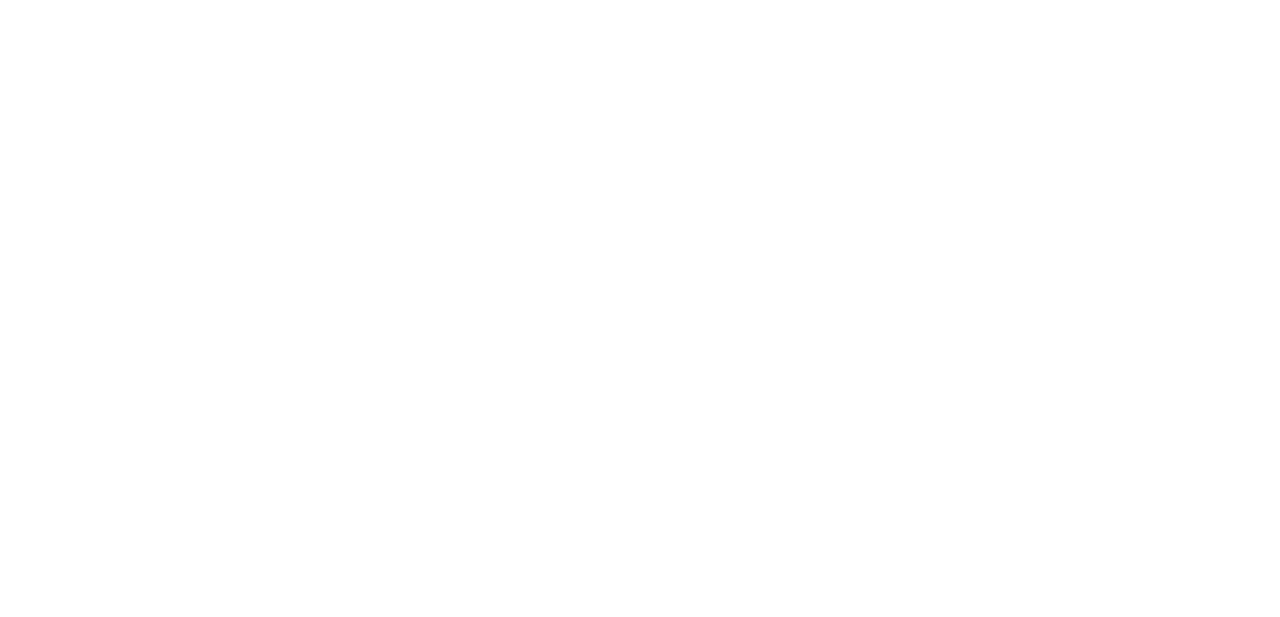
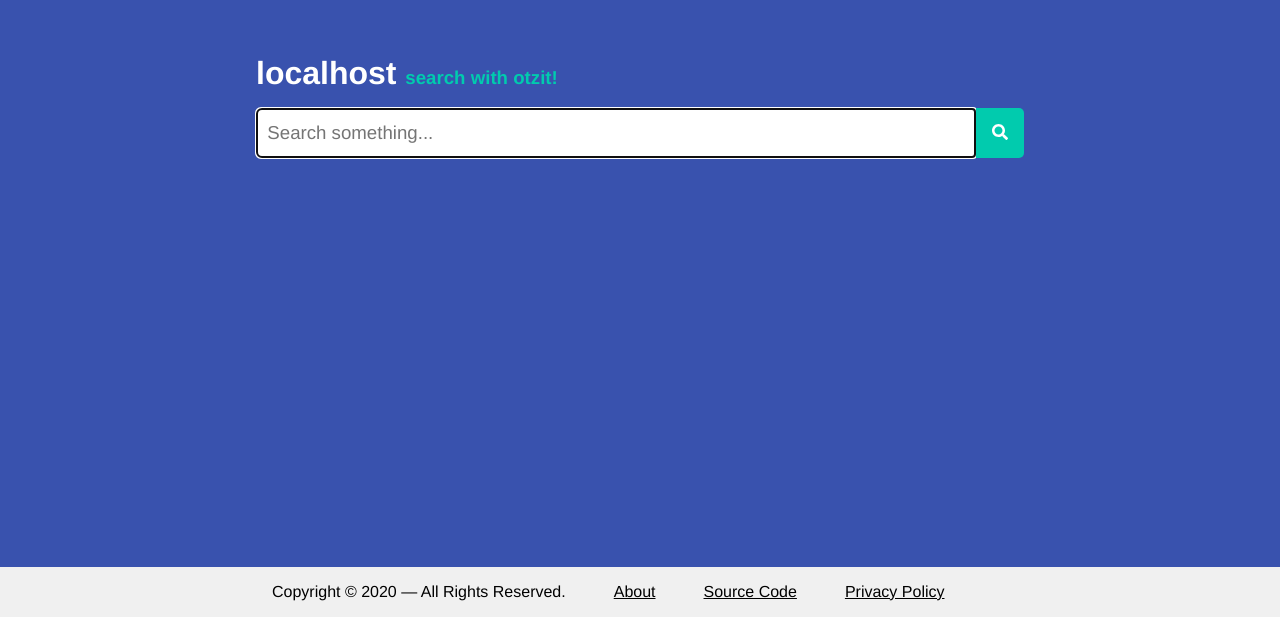
Before and after one commit to otz1/otz-front, a React (Create React App) app: page /#/search in a window 1280 px wide. Shown: the part 233-850 px from the top of the page. Before the commit the page ends 800 px from the top, so only its background shows below. Built offline with nearby package versions, Linux system fonts and the light colour scheme.

Commit message:
add a separate page for searches and a verification file for load balance testing

```diff
--- a/package.json
+++ b/package.json
@@ -17,6 +17,7 @@
     "cors": "^2.8.5",
     "express": "^4.17.1",
     "html-to-react": "^1.4.2",
+    "query-string": "^6.12.0",
     "react": "^16.9.0",
     "react-dom": "^16.9.0",
     "react-router-dom": "^5.1.2",
--- a/src/components/SearchBar/SearchBar.tsx
+++ b/src/components/SearchBar/SearchBar.tsx
@@ -1,4 +1,4 @@
-import React, { useState } from 'react'
+import React, { useState, useEffect } from 'react'
 import './SearchBar.css'
 import { FontAwesomeIcon } from '@fortawesome/react-fontawesome'
 import { faSearch } from '@fortawesome/free-solid-svg-icons'
@@ -6,14 +6,21 @@ import { Button } from 'util/Button'
 
 interface SearchBarProps {
   processSearchHandler: (query: string) => void
+  initialQuery?: string
 }
 
-const SearchBar = ({ processSearchHandler }: SearchBarProps) => {
+const SearchBar = ({ processSearchHandler, initialQuery }: SearchBarProps) => {
   const [query, setQuery] = useState('')
 
   const handleOnChange = (e: any) => setQuery(e.target.value)
   const handleKeyUp = (e: any) => { if (e.keyCode === 13) processSearchHandler(query) }
   const handleSubmit = () => processSearchHandler(query)
+
+  useEffect(() => {
+    if (initialQuery) {
+      setQuery(initialQuery)
+    }
+  }, [initialQuery])
 
   return (
     <div className='search-bar-container'>
--- a/src/index.tsx
+++ b/src/index.tsx
@@ -7,6 +7,7 @@ import * as serviceWorker from './serviceWorker'
 import './index.css'
 
 import { SearchPage } from './pages/SearchPage/SearchPage'
+import { MainSearchPage } from './pages/SearchPage/MainSearchPage'
 import { PrivacyPolicyPage } from './pages/PrivacyPolicy/PrivacyPolicyPage'
 
 const RouteWithScroll = (children: any) => {
@@ -18,6 +19,9 @@ const App = () => {
     <Router>
       <Switch>
         <RouteWithScroll exact path='/'>
+          <MainSearchPage/>
+        </RouteWithScroll>
+        <RouteWithScroll exact path='/search'>
           <SearchPage/>
         </RouteWithScroll>
         <RouteWithScroll path='/privacy-policy'>
--- /dev/null
+++ b/src/pages/SearchPage/MainSearchPage.tsx
@@ -0,0 +1,29 @@
+import React, { useState } from 'react'
+import './SearchPage.css'
+
+import { SearchBar } from 'components/SearchBar/SearchBar'
+import { Header } from 'components/Header/Header'
+import { Footer } from 'components/Footer/Footer'
+import { Redirect } from 'react-router-dom'
+
+const MainSearchPage = () => {
+  const [query, setQuery] = useState('')
+
+  const handleProcessSearch = async (query: string) => {
+    setQuery(query)
+  }
+
+  return (
+    <>
+      { query && <Redirect push to={`/search?query=${query}`} /> }
+      <Header>
+        <SearchBar processSearchHandler={handleProcessSearch} />
+      </Header>
+      <Footer/>
+    </>
+  )
+}
+
+export {
+    MainSearchPage
+}
--- a/src/pages/SearchPage/SearchPage.tsx
+++ b/src/pages/SearchPage/SearchPage.tsx
@@ -1,5 +1,7 @@
 import React, { useState, useEffect } from 'react'
 import './SearchPage.css'
+
+import queryString from 'query-string'
 
 import { SearchResult } from 'model/model'
 import { SearchBar } from 'components/SearchBar/SearchBar'
@@ -10,6 +12,7 @@ import { SearchResultContainer } from './SearchResultContainer'
 import { Header } from 'components/Header/Header'
 import { Footer } from 'components/Footer/Footer'
 import { resizeHeader } from 'pages/util'
+import { useLocation } from 'react-router-dom'
 
 const SearchPage = () => {
   const [searchResult, setSearchResult] = useState<SearchResult>({
@@ -20,8 +23,9 @@ const SearchPage = () => {
     searchTerms: [],
   })
 
-  // TODO high order component for loading.
+  const location = useLocation()
   const [loading, setLoading] = useState(false)
+  const [initialQuery, setInitialQuery] = useState('')
 
   const handleProcessSearch = async (query: string) => {
     if (!query || query.length === 0) {
@@ -42,13 +46,22 @@ const SearchPage = () => {
   }
 
   useEffect(() => {
+    const values = queryString.parse(location.search)
+    const { query } = values
+    if (query) {
+      setInitialQuery(query as string)
+      handleProcessSearch(query as string)
+    }
+  }, [location])
+
+  useEffect(() => {
     setLoading(false)
   }, [searchResult])
 
   return (
     <>
       <Header>
-        <SearchBar processSearchHandler={handleProcessSearch} />
+        <SearchBar initialQuery={initialQuery} processSearchHandler={handleProcessSearch} />
       </Header>
 
       <main>
```
Also changed, not shown: loaderio-722f6400518880b2b6a4ba337ad26984.txt (added), 1 other file (tests, documents, lock files or other folders).
